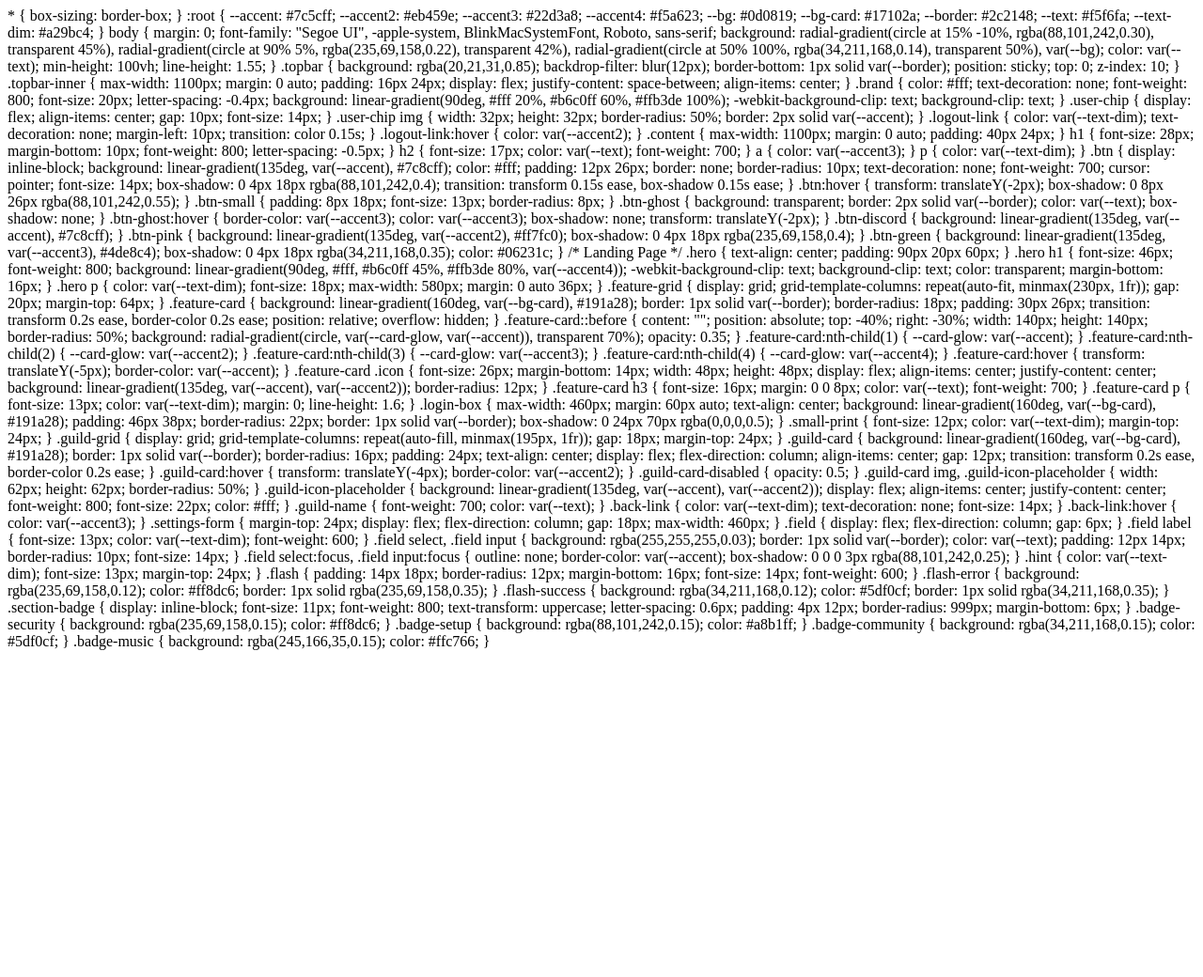
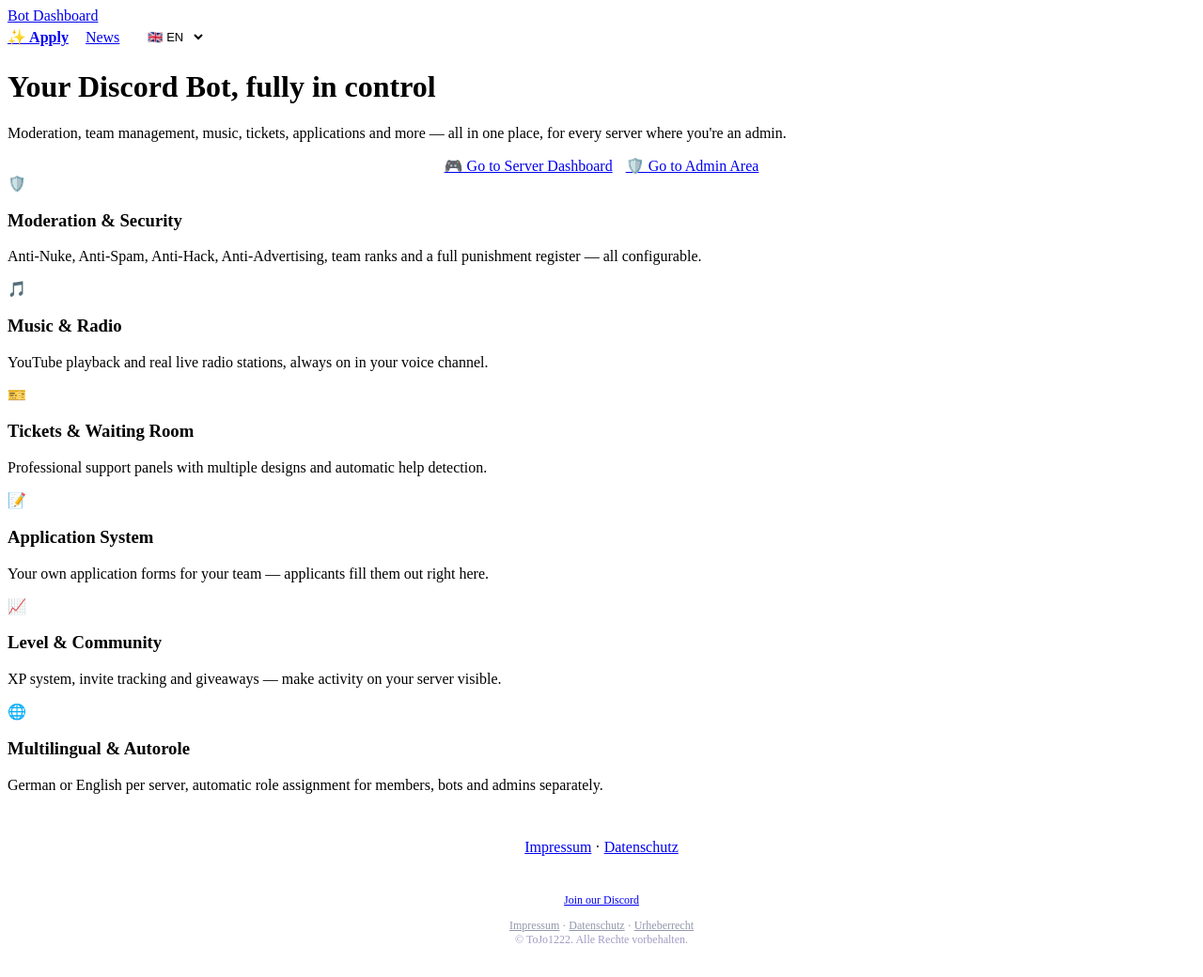
Before and after one commit to tojo01222-cloud/discord-bot-dashboard, a FastAPI app: page / in a window 1280 px wide. Shown: the whole page at 94% size. Before the commit the page ends 692 px from the top, so only its background shows below. Run offline with FastAPI, Linux system fonts and the light colour scheme; parts of the project's set-up code (start-up, migrations or seed data) failed here and were passed over.

Commit message:
Update landing.html

```diff
--- a/dashboard/backend/templates/landing.html
+++ b/dashboard/backend/templates/landing.html
@@ -1,205 +1,50 @@
-* { box-sizing: border-box; }
-:root {
-    --accent: #7c5cff;
-    --accent2: #eb459e;
-    --accent3: #22d3a8;
-    --accent4: #f5a623;
-    --bg: #0d0819;
-    --bg-card: #17102a;
-    --border: #2c2148;
-    --text: #f5f6fa;
-    --text-dim: #a29bc4;
-}
-body {
-    margin: 0;
-    font-family: "Segoe UI", -apple-system, BlinkMacSystemFont, Roboto, sans-serif;
-    background:
-        radial-gradient(circle at 15% -10%, rgba(88,101,242,0.30), transparent 45%),
-        radial-gradient(circle at 90% 5%, rgba(235,69,158,0.22), transparent 42%),
-        radial-gradient(circle at 50% 100%, rgba(34,211,168,0.14), transparent 50%),
-        var(--bg);
-    color: var(--text);
-    min-height: 100vh;
-    line-height: 1.55;
-}
-.topbar {
-    background: rgba(20,21,31,0.85);
-    backdrop-filter: blur(12px);
-    border-bottom: 1px solid var(--border);
-    position: sticky;
-    top: 0;
-    z-index: 10;
-}
-.topbar-inner {
-    max-width: 1100px;
-    margin: 0 auto;
-    padding: 16px 24px;
-    display: flex;
-    justify-content: space-between;
-    align-items: center;
-}
-.brand {
-    color: #fff;
-    text-decoration: none;
-    font-weight: 800;
-    font-size: 20px;
-    letter-spacing: -0.4px;
-    background: linear-gradient(90deg, #fff 20%, #b6c0ff 60%, #ffb3de 100%);
-    -webkit-background-clip: text;
-    background-clip: text;
-}
-.user-chip { display: flex; align-items: center; gap: 10px; font-size: 14px; }
-.user-chip img { width: 32px; height: 32px; border-radius: 50%; border: 2px solid var(--accent); }
-.logout-link { color: var(--text-dim); text-decoration: none; margin-left: 10px; transition: color 0.15s; }
-.logout-link:hover { color: var(--accent2); }
-.content { max-width: 1100px; margin: 0 auto; padding: 40px 24px; }
-h1 { font-size: 28px; margin-bottom: 10px; font-weight: 800; letter-spacing: -0.5px; }
-h2 { font-size: 17px; color: var(--text); font-weight: 700; }
-a { color: var(--accent3); }
-p { color: var(--text-dim); }
+{% extends "base.html" %}
+{% block title %}Bot Dashboard{% endblock %}
+{% block content %}
+<div class="hero">
+    <h1>{{ wt(site_lang, 'landing_title') }}</h1>
+    <p>{{ wt(site_lang, 'landing_subtitle') }}</p>
+    <div style="display:flex; gap:14px; justify-content:center; flex-wrap:wrap;">
+        <a href="/login" class="btn btn-discord">🎮 {{ wt(site_lang, 'landing_btn_dashboard') }}</a>
+        <a href="/admin/login" class="btn btn-ghost">🛡️ {{ wt(site_lang, 'landing_btn_admin') }}</a>
+    </div>
+</div>
 
-.btn {
-    display: inline-block;
-    background: linear-gradient(135deg, var(--accent), #7c8cff);
-    color: #fff;
-    padding: 12px 26px;
-    border: none;
-    border-radius: 10px;
-    text-decoration: none;
-    font-weight: 700;
-    cursor: pointer;
-    font-size: 14px;
-    box-shadow: 0 4px 18px rgba(88,101,242,0.4);
-    transition: transform 0.15s ease, box-shadow 0.15s ease;
-}
-.btn:hover { transform: translateY(-2px); box-shadow: 0 8px 26px rgba(88,101,242,0.55); }
-.btn-small { padding: 8px 18px; font-size: 13px; border-radius: 8px; }
-.btn-ghost { background: transparent; border: 2px solid var(--border); color: var(--text); box-shadow: none; }
-.btn-ghost:hover { border-color: var(--accent3); color: var(--accent3); box-shadow: none; transform: translateY(-2px); }
-.btn-discord { background: linear-gradient(135deg, var(--accent), #7c8cff); }
-.btn-pink { background: linear-gradient(135deg, var(--accent2), #ff7fc0); box-shadow: 0 4px 18px rgba(235,69,158,0.4); }
-.btn-green { background: linear-gradient(135deg, var(--accent3), #4de8c4); box-shadow: 0 4px 18px rgba(34,211,168,0.35); color: #06231c; }
+<div class="feature-grid">
+    <div class="feature-card">
+        <div class="icon">🛡️</div>
+        <h3>{{ wt(site_lang, 'feature1_title') }}</h3>
+        <p>{{ wt(site_lang, 'feature1_desc') }}</p>
+    </div>
+    <div class="feature-card">
+        <div class="icon">🎵</div>
+        <h3>{{ wt(site_lang, 'feature2_title') }}</h3>
+        <p>{{ wt(site_lang, 'feature2_desc') }}</p>
+    </div>
+    <div class="feature-card">
+        <div class="icon">🎫</div>
+        <h3>{{ wt(site_lang, 'feature3_title') }}</h3>
+        <p>{{ wt(site_lang, 'feature3_desc') }}</p>
+    </div>
+    <div class="feature-card">
+        <div class="icon">📝</div>
+        <h3>{{ wt(site_lang, 'feature4_title') }}</h3>
+        <p>{{ wt(site_lang, 'feature4_desc') }}</p>
+    </div>
+    <div class="feature-card">
+        <div class="icon">📈</div>
+        <h3>{{ wt(site_lang, 'feature5_title') }}</h3>
+        <p>{{ wt(site_lang, 'feature5_desc') }}</p>
+    </div>
+    <div class="feature-card">
+        <div class="icon">🌐</div>
+        <h3>{{ wt(site_lang, 'feature6_title') }}</h3>
+        <p>{{ wt(site_lang, 'feature6_desc') }}</p>
+    </div>
+</div>
 
-/* Landing Page */
-.hero { text-align: center; padding: 90px 20px 60px; }
-.hero h1 {
-    font-size: 46px;
-    font-weight: 800;
-    background: linear-gradient(90deg, #fff, #b6c0ff 45%, #ffb3de 80%, var(--accent4));
-    -webkit-background-clip: text;
-    background-clip: text;
-    color: transparent;
-    margin-bottom: 16px;
-}
-.hero p { color: var(--text-dim); font-size: 18px; max-width: 580px; margin: 0 auto 36px; }
-.feature-grid {
-    display: grid;
-    grid-template-columns: repeat(auto-fit, minmax(230px, 1fr));
-    gap: 20px;
-    margin-top: 64px;
-}
-.feature-card {
-    background: linear-gradient(160deg, var(--bg-card), #191a28);
-    border: 1px solid var(--border);
-    border-radius: 18px;
-    padding: 30px 26px;
-    transition: transform 0.2s ease, border-color 0.2s ease;
-    position: relative;
-    overflow: hidden;
-}
-.feature-card::before {
-    content: "";
-    position: absolute; top: -40%; right: -30%;
-    width: 140px; height: 140px; border-radius: 50%;
-    background: radial-gradient(circle, var(--card-glow, var(--accent)), transparent 70%);
-    opacity: 0.35;
-}
-.feature-card:nth-child(1) { --card-glow: var(--accent); }
-.feature-card:nth-child(2) { --card-glow: var(--accent2); }
-.feature-card:nth-child(3) { --card-glow: var(--accent3); }
-.feature-card:nth-child(4) { --card-glow: var(--accent4); }
-.feature-card:hover { transform: translateY(-5px); border-color: var(--accent); }
-.feature-card .icon {
-    font-size: 26px; margin-bottom: 14px; width: 48px; height: 48px;
-    display: flex; align-items: center; justify-content: center;
-    background: linear-gradient(135deg, var(--accent), var(--accent2));
-    border-radius: 12px;
-}
-.feature-card h3 { font-size: 16px; margin: 0 0 8px; color: var(--text); font-weight: 700; }
-.feature-card p { font-size: 13px; color: var(--text-dim); margin: 0; line-height: 1.6; }
-
-.login-box {
-    max-width: 460px;
-    margin: 60px auto;
-    text-align: center;
-    background: linear-gradient(160deg, var(--bg-card), #191a28);
-    padding: 46px 38px;
-    border-radius: 22px;
-    border: 1px solid var(--border);
-    box-shadow: 0 24px 70px rgba(0,0,0,0.5);
-}
-.small-print { font-size: 12px; color: var(--text-dim); margin-top: 24px; }
-
-.guild-grid {
-    display: grid;
-    grid-template-columns: repeat(auto-fill, minmax(195px, 1fr));
-    gap: 18px;
-    margin-top: 24px;
-}
-.guild-card {
-    background: linear-gradient(160deg, var(--bg-card), #191a28);
-    border: 1px solid var(--border);
-    border-radius: 16px;
-    padding: 24px;
-    text-align: center;
-    display: flex;
-    flex-direction: column;
-    align-items: center;
-    gap: 12px;
-    transition: transform 0.2s ease, border-color 0.2s ease;
-}
-.guild-card:hover { transform: translateY(-4px); border-color: var(--accent2); }
-.guild-card-disabled { opacity: 0.5; }
-.guild-card img, .guild-icon-placeholder { width: 62px; height: 62px; border-radius: 50%; }
-.guild-icon-placeholder {
-    background: linear-gradient(135deg, var(--accent), var(--accent2));
-    display: flex; align-items: center; justify-content: center;
-    font-weight: 800; font-size: 22px; color: #fff;
-}
-.guild-name { font-weight: 700; color: var(--text); }
-
-.back-link { color: var(--text-dim); text-decoration: none; font-size: 14px; }
-.back-link:hover { color: var(--accent3); }
-
-.settings-form { margin-top: 24px; display: flex; flex-direction: column; gap: 18px; max-width: 460px; }
-.field { display: flex; flex-direction: column; gap: 6px; }
-.field label { font-size: 13px; color: var(--text-dim); font-weight: 600; }
-.field select, .field input {
-    background: rgba(255,255,255,0.03);
-    border: 1px solid var(--border);
-    color: var(--text);
-    padding: 12px 14px;
-    border-radius: 10px;
-    font-size: 14px;
-}
-.field select:focus, .field input:focus { outline: none; border-color: var(--accent); box-shadow: 0 0 0 3px rgba(88,101,242,0.25); }
-.hint { color: var(--text-dim); font-size: 13px; margin-top: 24px; }
-
-.flash { padding: 14px 18px; border-radius: 12px; margin-bottom: 16px; font-size: 14px; font-weight: 600; }
-.flash-error { background: rgba(235,69,158,0.12); color: #ff8dc6; border: 1px solid rgba(235,69,158,0.35); }
-.flash-success { background: rgba(34,211,168,0.12); color: #5df0cf; border: 1px solid rgba(34,211,168,0.35); }
-
-.section-badge {
-    display: inline-block;
-    font-size: 11px;
-    font-weight: 800;
-    text-transform: uppercase;
-    letter-spacing: 0.6px;
-    padding: 4px 12px;
-    border-radius: 999px;
-    margin-bottom: 6px;
-}
-.badge-security { background: rgba(235,69,158,0.15); color: #ff8dc6; }
-.badge-setup { background: rgba(88,101,242,0.15); color: #a8b1ff; }
-.badge-community { background: rgba(34,211,168,0.15); color: #5df0cf; }
-.badge-music { background: rgba(245,166,35,0.15); color: #ffc766; }
+<p class="small-print" style="text-align:center; margin-top:48px;">
+    <a href="/impressum">Impressum</a> ·
+    <a href="/datenschutz">Datenschutz</a>
+</p>
+{% endblock %}
```
